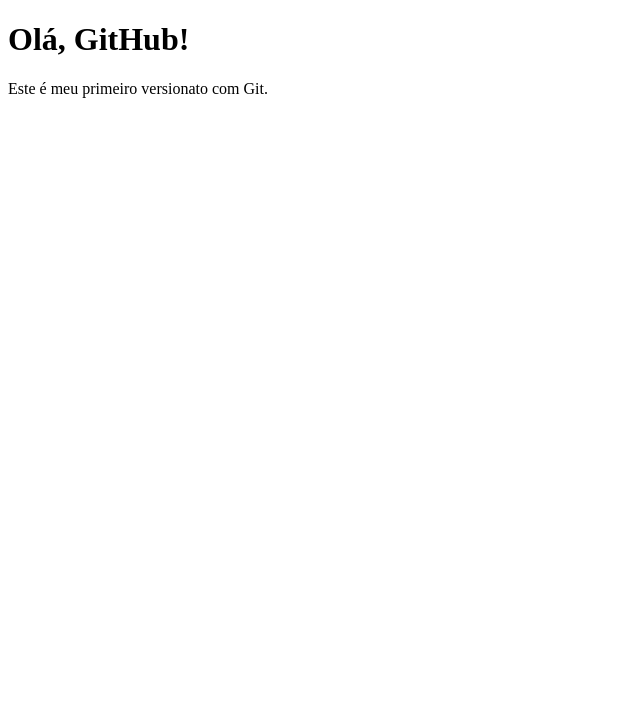
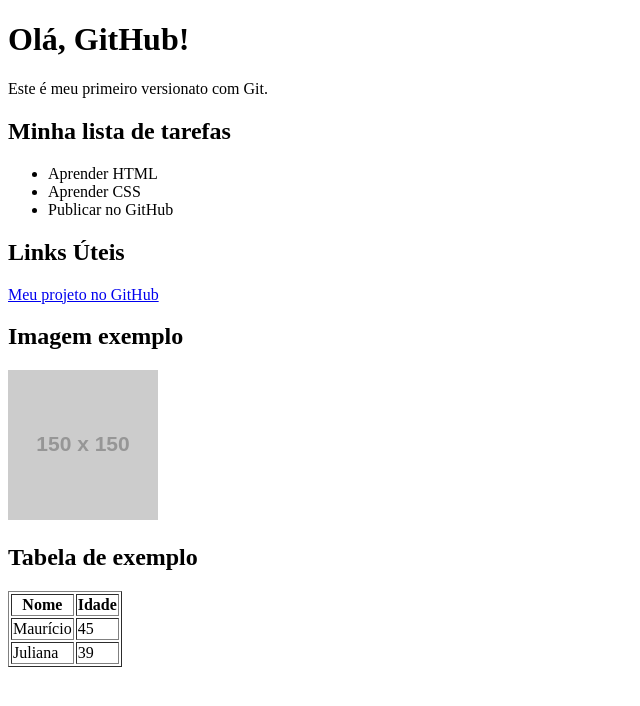
Before and after one commit to brosauromauricio-debug/meu-primeiro-projeto, a plain HTML site: page index.html in a window 1280 px wide. Shown: the whole page, without its empty margins (0-640 px from the left). Drawn offline with Linux system fonts and the light colour scheme; placeholder pictures from the web are drawn by us.

Commit message:
Adiciona listas, links, imagens e tabela ao index.html

```diff
--- a/index.html
+++ b/index.html
@@ -9,3 +9,28 @@
     <p>Este é meu primeiro versionato com Git.</p>
 </body>
 </html>
+<h2>Minha lista de tarefas</h2>
+<ul>
+    <li>Aprender HTML</li>
+    <li>Aprender CSS</li>
+    <li>Publicar no GitHub</li>
+</ul>
+<h2>Links Úteis</h2>
+<a href="https://github.com/brosauromauricio-debug/meu-primeiro-projeto" target="_blank">Meu projeto no GitHub</a>
+<h2>Imagem exemplo</h2>
+<img src="https://via.placeholder.com/150" alt="Exemplo de imagem">
+<h2>Tabela de exemplo</h2>
+<table border="1">
+    <tr>
+        <th>Nome</th>
+        <th>Idade</th>
+</tr>
+<tr>
+    <td>Maurício</td>
+    <td>45</td>
+</tr>
+<tr>
+    <td>Juliana</td>
+    <td>39</td>
+</tr>
+</table>
```
